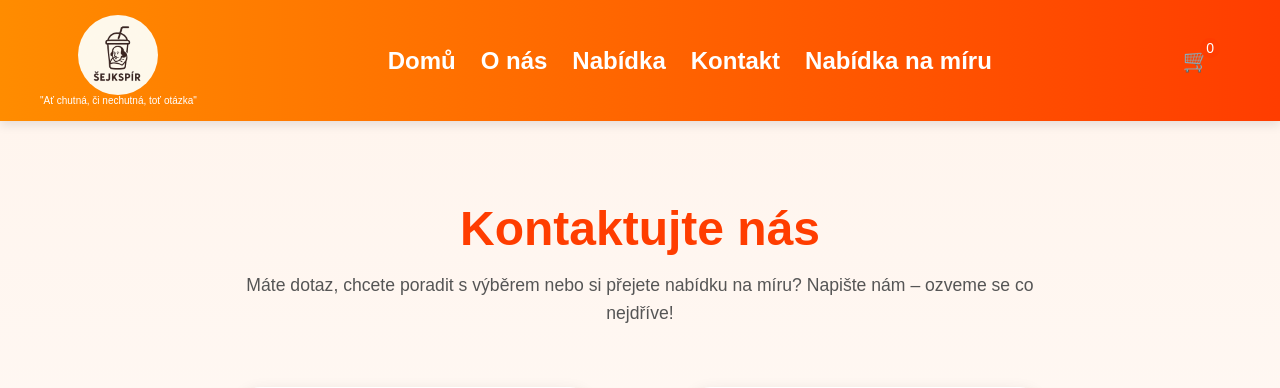
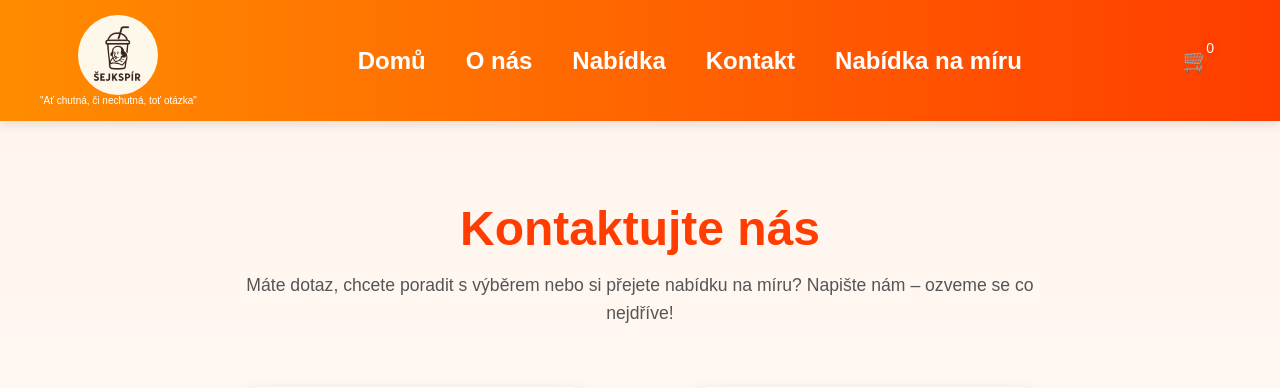
Before and after one commit to JosefSindy/Sejkspir, a PHP site: page /kontakt.php in a window 1280 px wide. Shown: the top 388 px of the page. Run offline with PHP 8.4, Linux system fonts and the light colour scheme.

Commit message:
finalni upravy

```diff
--- a/css/style.css
+++ b/css/style.css
@@ -44,7 +44,7 @@ font-size: 10px;
 }
 .menu__text {
   display: flex;
-  gap: 25px;
+  gap: 40px;
 }
 
 .menu__text a {
```
Also changed, not shown: castle by kupecek.png (added).
